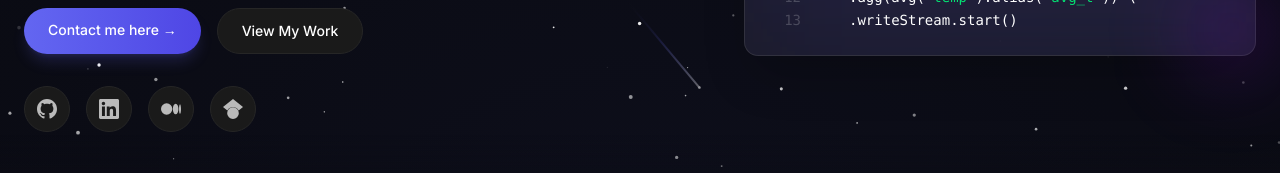
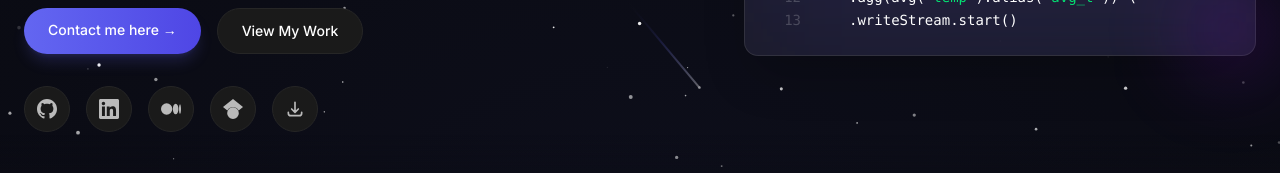
Before and after one commit to Ekta-07/Portfolio, a Next.js app: page / in a window 1280 px wide. Shown: the part 537-710 px from the top of the page. Built offline with nearby package versions, Linux system fonts and the light colour scheme.

Commit message:
feat: add download resume button and adjust social icons layout in HeroSection

```diff
--- a/components/sections/HeroSection.tsx
+++ b/components/sections/HeroSection.tsx
@@ -80,7 +80,7 @@
 
             {/* Socials Minimal */}
             <FadeIn direction="up" delay={0.6}>
-              <div className="flex gap-4 pt-4">
+              <div className="flex items-center gap-4 pt-4">
                 {[
                   {
                     name: 'GitHub',
@@ -113,6 +113,16 @@
                     {social.icon}
                   </a>
                 ))}
+                <a
+                  href="/resume.pdf"
+                  download
+                  className="p-3 bg-[#1a1a1a] hover:bg-[#262626] rounded-full transition-colors border border-[#262626] text-white/70 hover:text-white"
+                  title="Download Resume"
+                >
+                  <svg className="w-5 h-5" fill="none" stroke="currentColor" viewBox="0 0 24 24">
+                    <path strokeLinecap="round" strokeLinejoin="round" strokeWidth={2} d="M4 16v1a3 3 0 003 3h10a3 3 0 003-3v-1m-4-4l-4 4m0 0l-4-4m4 4V4" />
+                  </svg>
+                </a>
               </div>
             </FadeIn>
           </div>
```
